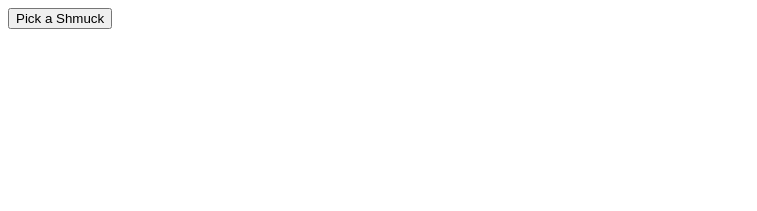
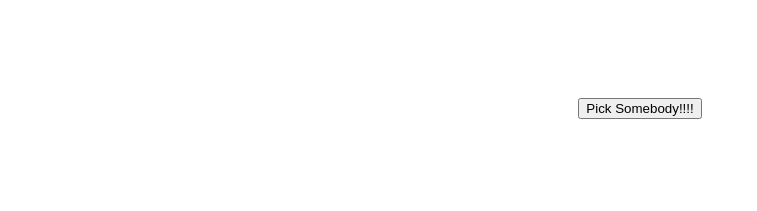
Before and after one commit to RiderCogswell/breakouts, a plain HTML site: page index.html in a window 1280 px wide. Shown: the top 211 px of the page, without its empty margins (0-757 px from the left). Drawn offline with Linux system fonts and the light colour scheme.

```diff
--- a/assets/style.css
+++ b/assets/style.css
@@ -0,0 +1,12 @@
+.button {
+  display: flex;
+  align-items: center;
+  justify-content: center;
+  height: 200px;
+}
+
+ol {
+  display: list-item;
+  align-items: center;
+  justify-content: center;
+}
--- a/index.html
+++ b/index.html
@@ -2,14 +2,16 @@
 <html lang="en">
 <head>
   <meta charset="utf-8">
-  <title>Page Title Goes Here</title>
+  <title>Pick a Student!</title>
   <meta name="description" content="Description Goes Here">
   <link rel="stylesheet" href="./assets/style.css">
 </head>
 <body>
-  <button id="button">Pick a Shmuck</button>
-  <ol id="list">
-  </ol>
+  <div class="button">
+    <button id="button">Pick Somebody!!!!</button>
+  </div>
+
+  <ol id="list"></ol>
   <script src="./assets/index.js"></script>
 </body>
 </html>
```
Also changed, not shown: 1 other file.
